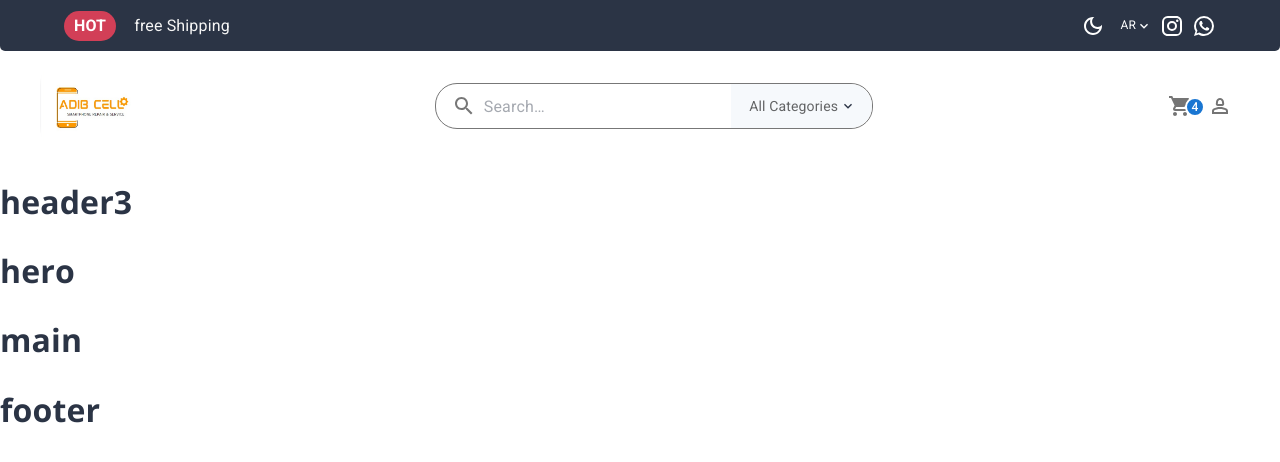
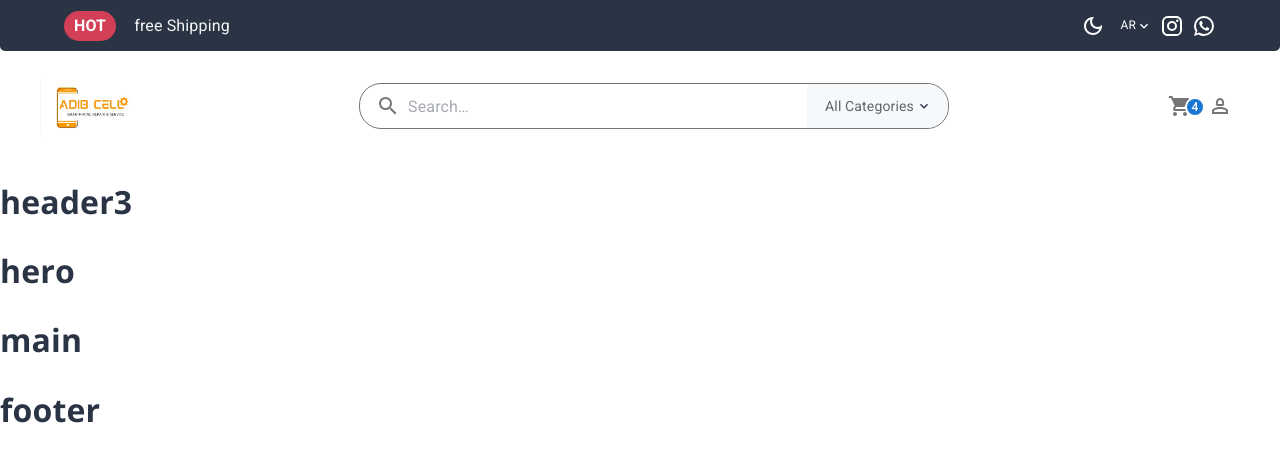
Before and after one commit to mahditalalDev/E-commrence-website, a React (Vite) app: page / in a window 1280 px wide. Shown: the top 462 px of the page. Built offline with nearby package versions, Linux system fonts and the light colour scheme.

Commit message:
filter unused stack devs

```diff
--- a/src/components/1-header/Header2.jsx
+++ b/src/components/1-header/Header2.jsx
@@ -93,7 +93,11 @@ export default function Header2() {
 
   return (
     <Container style={{ marginTop: "5px", padding: "0" }}>
-      <Stack direction={"row"} alignItems={"center"}>
+      <Stack
+        direction={"row"}
+        alignItems={"center"}
+        justifyContent={"space-between"}
+      >
         <img
           style={{ borderRadius: "30px" }}
           src={
@@ -103,7 +107,7 @@ export default function Header2() {
           width="100px"
           height={"100px"}
         />
-        <Box flexGrow={1}></Box>
+
         <Search
           sx={{
             display: "flex",
@@ -176,7 +180,6 @@ export default function Header2() {
             </Menu>
           </div>
         </Search>
-        <Box flexGrow={1}></Box>
 
         <Stack direction={"row"} alignItems={"center"}>
           <IconButton aria-label="cart">
```
